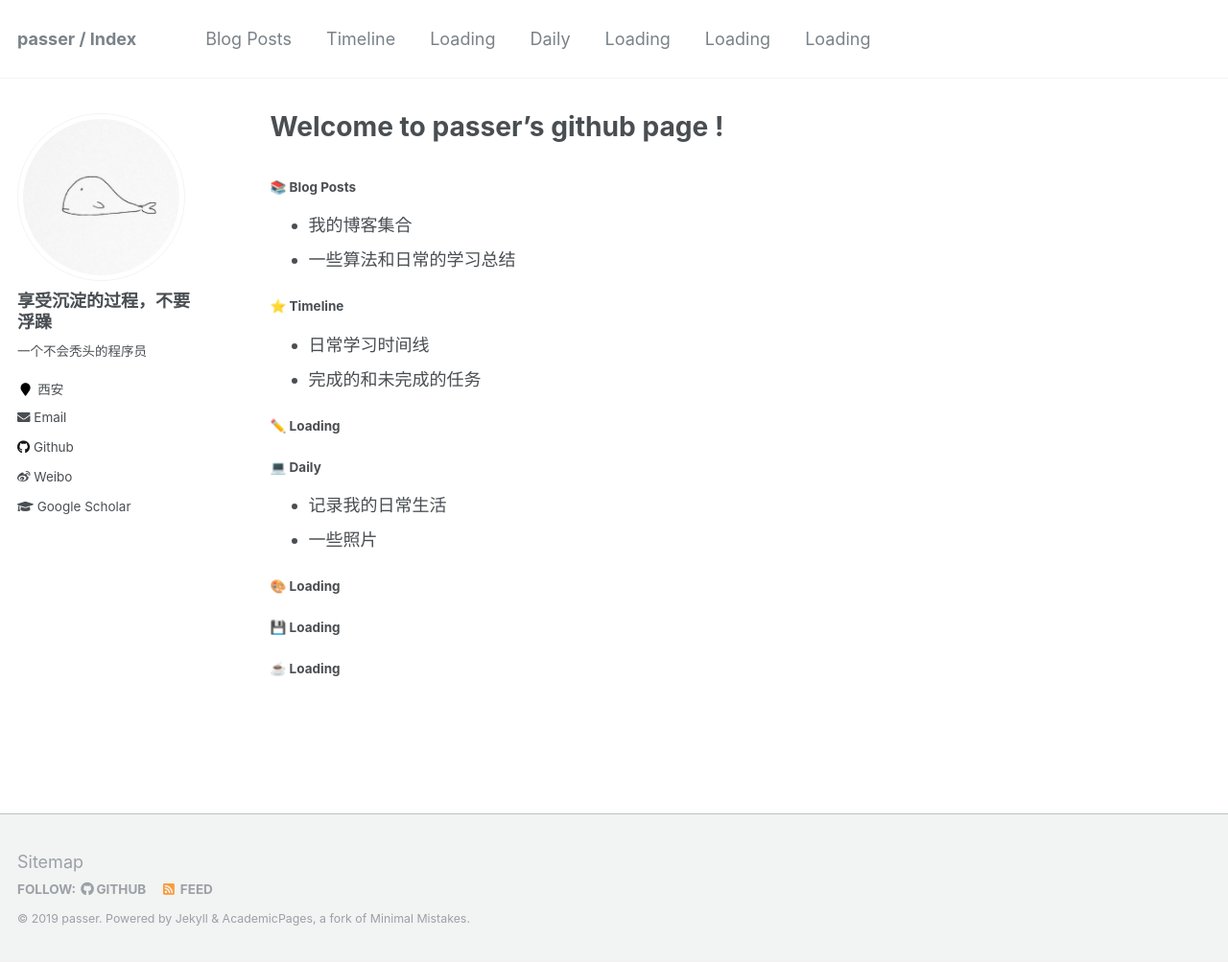
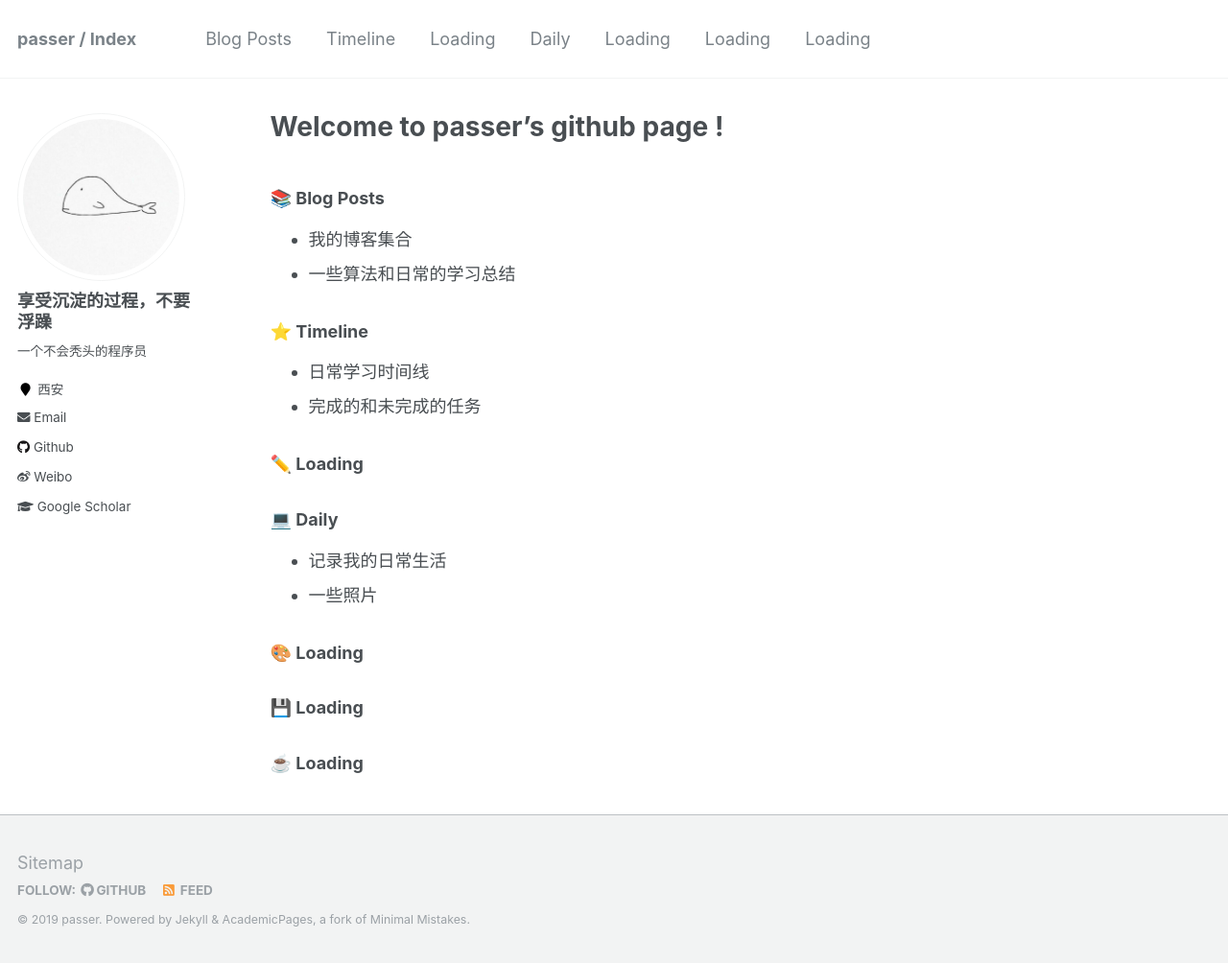
Before and after one commit to icankeep/icankeep.github.io, a Jekyll site: the page built from _pages/about.md, in a window 1280 px wide and 1004 px high. Shown: the whole window at 96% size. Built offline with Jekyll 4.4.1, drawn with Linux system fonts in a browser that asks for light colours.

Commit message:
AutoPush

```diff
--- a/_pages/about.md
+++ b/_pages/about.md
@@ -8,19 +8,19 @@ redirect_from:
   - /about.html
 ---
 
-#### 📚 Blog Posts
+### 📚 Blog Posts
 * 我的博客集合
 * 一些算法和日常的学习总结
 
-#### ⭐️ Timeline
+### ⭐️ Timeline
 * 日常学习时间线
 * 完成的和未完成的任务
 
-#### ✏️ Loading
-#### 💻 Daily
+### ✏️ Loading
+### 💻 Daily
 * 记录我的日常生活
 * 一些照片
 
-#### 🎨 Loading
-#### 💾 Loading
-#### ☕️ Loading
+### 🎨 Loading
+### 💾 Loading
+### ☕️ Loading
```
Also changed, not shown: _pages/timeline.md (+2 -0 lines).
